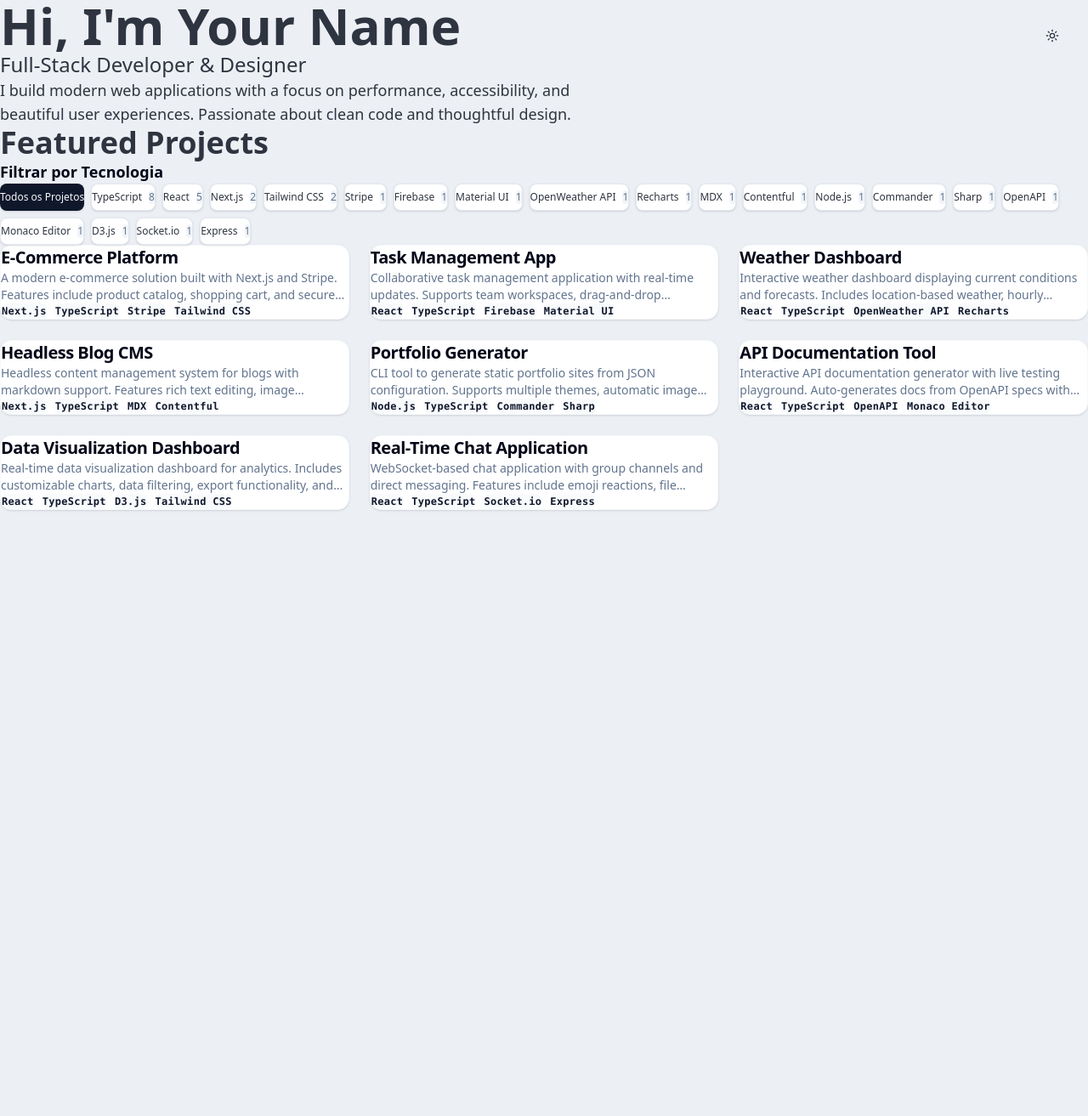
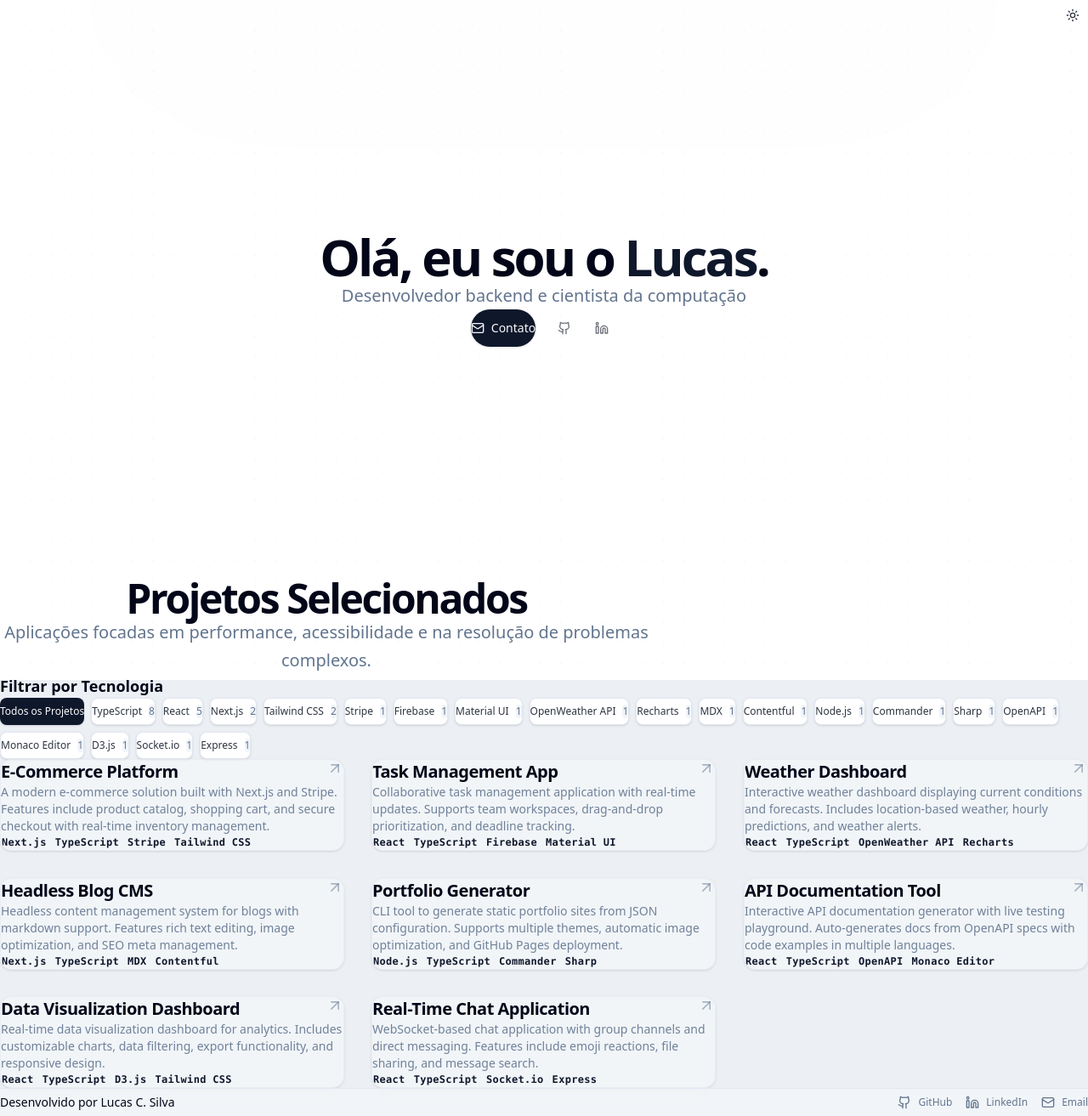
Before and after one commit to Lucas-CSilva/portfolio, a Next.js app: page / in a window 1280 px wide. Shown: the whole page at 85% size. Before the commit the page ends 800 px from the top, so only its background shows below. Built offline with nearby package versions, Linux system fonts and the light colour scheme.

Commit message:
refactor: update project gallery layout

```diff
--- a/src/app/layout.tsx
+++ b/src/app/layout.tsx
@@ -1,11 +1,12 @@
 import type { Metadata } from 'next';
 import { Providers } from './providers';
 import { ThemeToggle } from '@/components/theme/ThemeToggle';
+import { Footer } from '@/components/layout/Footer';
 import './globals.css';
 
 export const metadata: Metadata = {
-  title: 'Portfolio - Nord Design',
-  description: 'A modern portfolio showcasing projects with Nord theme',
+  title: 'Lucas Silva | Engenheiro de Software',
+  description: 'Portfólio de projetos.',
 };
 
 export default function RootLayout({
@@ -14,13 +15,30 @@ export default function RootLayout({
   children: React.ReactNode;
 }>) {
   return (
-    <html lang="en" suppressHydrationWarning>
-      <body>
+    <html lang="pt-BR" suppressHydrationWarning>
+      <body className="flex flex-col min-h-screen relative overflow-x-hidden scroll-smooth">
         <Providers>
-          <div className="fixed top-6 right-6 z-50">
-            <ThemeToggle />
+          {/* --- CAMADA DE AMBIÊNCIA (NOVO) --- */}
+          <div className="fixed inset-0 -z-10 h-full w-full bg-background transition-colors">
+             {/* Grade de Pontos (Dot Pattern) - Sutil e Técnica */}
+            <div className="absolute h-full w-full bg-[radial-gradient(var(--nord3)_1px,transparent_1px)] [background-size:24px_24px] opacity-[0.03] dark:opacity-[0.1]"></div>
+
+            {/* Aurora Glow - Um gradiente difuso no topo para dar vida */}
+            <div className="absolute top-0 left-0 right-0 h-[500px] w-full bg-primary/5 blur-[120px] opacity-10 dark:opacity-20 rounded-full translate-y-[-50%]"></div>
           </div>
-          {children}
+
+          {/* Header */}
+          <header className="fixed top-0 right-0 p-6 z-50 flex justify-end w-full pointer-events-none">
+            <div className="pointer-events-auto">
+              <ThemeToggle />
+            </div>
+          </header>
+
+          <main className="flex-1 w-full">
+            {children}
+          </main>
+
+          <Footer />
         </Providers>
       </body>
     </html>
--- a/src/components/hero/Hero.tsx
+++ b/src/components/hero/Hero.tsx
@@ -1,18 +1,39 @@
+import { Github, Linkedin, Mail } from 'lucide-react';
+import { Button } from '@/components/ui/button';
+
 export function Hero() {
   return (
-    <section className="w-full px-6 py-16 md:py-24">
-      <div className="max-w-4xl mx-auto">
-        <h1 className="text-4xl md:text-6xl font-bold text-text-primary mb-6">
-          Hi, I'm <span className="text-accent-primary">Your Name</span>
+    <section className="flex flex-col items-center justify-center min-h-[85vh] text-center px-6 animate-in fade-in slide-in-from-bottom-8 duration-1000">
+      <div className="space-y-8 max-w-2xl">
+        <h1 className="text-4xl md:text-6xl font-bold tracking-tighter text-foreground">
+          Olá, eu sou o <span className="text-primary">Lucas</span>.
         </h1>
-        <p className="text-xl md:text-2xl text-text-secondary mb-4">
-          Full-Stack Developer & Designer
-        </p>
-        <p className="text-lg text-text-muted max-w-2xl">
-          I build modern web applications with a focus on performance,
-          accessibility, and beautiful user experiences. Passionate about
-          clean code and thoughtful design.
-        </p>
+
+        <div className="text-lg md:text-xl text-muted-foreground leading-relaxed space-y-4 font-light">
+          <p>
+            Desenvolvedor backend e cientista da computação
+          </p>
+        </div>
+
+        <div className="flex flex-wrap items-center justify-center gap-4 pt-6">
+          <Button variant="default" className="h-11 px-8 rounded-full shadow-sm hover:shadow-md transition-all">
+            <Mail className="mr-2 h-4 w-4" />
+            Contato
+          </Button>
+
+          <div className="flex gap-2">
+            <Button variant="ghost" size="icon" className="rounded-full hover:bg-secondary" asChild>
+              <a href="https://github.com/lucas-csilva" target="_blank" rel="noopener noreferrer" aria-label="GitHub">
+                <Github className="h-5 w-5 opacity-70 hover:opacity-100 transition-opacity" />
+              </a>
+            </Button>
+            <Button variant="ghost" size="icon" className="rounded-full hover:bg-secondary" asChild>
+              <a href="https://linkedin.com" target="_blank" rel="noopener noreferrer" aria-label="LinkedIn">
+                <Linkedin className="h-5 w-5 opacity-70 hover:opacity-100 transition-opacity" />
+              </a>
+            </Button>
+          </div>
+        </div>
       </div>
     </section>
   );
--- /dev/null
+++ b/src/components/layout/Footer.tsx
@@ -0,0 +1,55 @@
+import { Github, Linkedin, Mail } from 'lucide-react';
+import { Button } from '@/components/ui/button';
+
+export function Footer() {
+  return (
+    <footer className="w-full border-t border-border bg-card/30 backdrop-blur-sm py-12 md:py-16">
+      <div className="container mx-auto px-6 flex flex-col md:flex-row items-center justify-between gap-6 text-center md:text-left">
+
+        {/* Identidade / Copyright */}
+        <div className="space-y-2">
+          <p className="text-sm font-medium text-foreground">
+            Desenvolvido por Lucas C. Silva
+          </p>
+        </div>
+
+        {/* Links Sociais (Reutilizando estilo Ghost para minimalismo) */}
+        <div className="flex items-center gap-4">
+          <Button variant="ghost" size="sm" asChild className="text-muted-foreground hover:text-primary">
+            <a
+              href="https://github.com/lucas-csilva"
+              target="_blank"
+              rel="noopener noreferrer"
+              aria-label="Ver perfil no GitHub"
+            >
+              <Github className="h-5 w-5 mr-2" />
+              GitHub
+            </a>
+          </Button>
+
+          <Button variant="ghost" size="sm" asChild className="text-muted-foreground hover:text-primary">
+            <a
+              href="https://linkedin.com"
+              target="_blank"
+              rel="noopener noreferrer"
+              aria-label="Ver perfil no LinkedIn"
+            >
+              <Linkedin className="h-5 w-5 mr-2" />
+              LinkedIn
+            </a>
+          </Button>
+
+          <Button variant="ghost" size="sm" asChild className="text-muted-foreground hover:text-primary">
+            <a
+              href="mailto:contato@exemplo.com"
+              aria-label="Enviar email"
+            >
+              <Mail className="h-5 w-5 mr-2" />
+              Email
+            </a>
+          </Button>
+        </div>
+      </div>
+    </footer>
+  );
+}
--- a/src/components/projects/ProjectCard.tsx
+++ b/src/components/projects/ProjectCard.tsx
@@ -7,24 +7,31 @@ import {
   CardHeader,
   CardTitle,
 } from "@/components/ui/card";
+import { ArrowUpRight } from 'lucide-react';
 
 export function ProjectCard(project: Project) {
   return (
-    <Card className="h-full flex flex-col hover:shadow-md transition-all hover:-translate-y-1 border-muted/60">
-      <CardHeader>
+    <Card className="group relative h-full flex flex-col overflow-hidden border border-border/50 bg-card/30 backdrop-blur-md transition-all duration-500 hover:border-primary/50 hover:shadow-2xl hover:shadow-primary/5 hover:-translate-y-1">
+
+      <div className="absolute inset-0 bg-gradient-to-br from-primary/5 via-transparent to-transparent opacity-0 transition-opacity duration-500 group-hover:opacity-100" />
+
+      {/* Header com flex-grow-0 para não esticar, mas com espaçamento generoso */}
+      <CardHeader className="relative z-10 p-6 space-y-4">
         <div className="flex justify-between items-start gap-4">
-          <CardTitle className="text-xl font-bold text-foreground">
+          <CardTitle className="text-xl font-bold tracking-tight text-foreground leading-snug">
             {project.title}
           </CardTitle>
-          {/* Espaço para ícone de link externo futuro */}
+          <ArrowUpRight className="w-5 h-5 flex-shrink-0 text-muted-foreground/50 transition-colors duration-300 group-hover:text-primary" />
         </div>
-        <CardDescription className="text-muted-foreground line-clamp-2">
-           {/* line-clamp ajuda a manter altura uniforme nos cards */}
+
+        {/* Adicionando min-h para garantir alinhamento visual entre cards vizinhos */}
+        <CardDescription className="text-muted-foreground/90 leading-relaxed text-sm line-clamp-4">
            {project.description}
         </CardDescription>
       </CardHeader>
 
-      <CardContent className="mt-auto pt-4">
+      {/* Content empurrado para o final com mt-auto */}
+      <CardContent className="mt-auto p-6 pt-0 relative z-10">
         <div className="flex flex-wrap gap-2">
           {project.technologies.map((tech) => (
             <TechBadge key={tech} technology={tech} />
--- a/src/components/projects/ProjectGallery.tsx
+++ b/src/components/projects/ProjectGallery.tsx
@@ -1,7 +1,7 @@
 import type { Project } from '@/lib/types';
 import { ProjectCard } from './ProjectCard';
-import { MobileCarousel } from './MobileCarousel';
 import { EmptyState } from '@/components/ui/EmptyState';
+import { cn } from '@/lib/utils';
 
 interface ProjectGalleryProps {
   projects: Project[];
@@ -9,22 +9,29 @@ interface ProjectGalleryProps {
 
 export function ProjectGallery({ projects }: ProjectGalleryProps) {
   if (projects.length === 0) {
-    return <EmptyState message="No projects found matching your filter." />;
+    return <EmptyState message="Nenhum projeto encontrado com este filtro." />;
   }
 
   return (
-    <>
-      {/* Desktop: CSS Grid (≥768px) */}
-      <div className="hidden md:grid md:grid-cols-2 lg:grid-cols-3 gap-6">
-        {projects.map((project) => (
-          <ProjectCard key={project.id} {...project} />
-        ))}
-      </div>
-
-      {/* Mobile: Embla Carousel (<768px) */}
-      <div className="md:hidden">
-        <MobileCarousel projects={projects} />
-      </div>
-    </>
+    <div className="grid grid-cols-1 sm:grid-cols-2 lg:grid-cols-3 gap-8 mx-auto">
+      {projects.map((project, index) => (
+        <div
+          key={project.id}
+          className={cn(
+            // REMOVIDO: opacity-0 (causava o problema de invisibilidade permanente)
+            // ADICIONADO: fill-mode-both (oculta durante o delay e mantém visível no final)
+            "animate-in fade-in slide-in-from-bottom-8 duration-700 fill-mode-both",
+            "h-full"
+          )}
+          style={{
+            animationDelay: `${index * 100}ms`
+          }}
+        >
+          <div className="h-full transform transition-all hover:scale-[1.02]">
+            <ProjectCard {...project} />
+          </div>
+        </div>
+      ))}
+    </div>
   );
 }
--- a/src/components/projects/ProjectsSection.tsx
+++ b/src/components/projects/ProjectsSection.tsx
@@ -12,14 +12,25 @@ export function ProjectsSection({ projects, allProjects }: ProjectsSectionProps)
   const technologies = getTechnologies(allProjects);
 
   return (
-    <section className="w-full px-6 py-12 md:py-16">
-      <div className="max-w-7xl mx-auto">
-        <h2 className="text-3xl md:text-4xl font-bold text-text-primary mb-8">
-          Featured Projects
+    // CORREÇÃO:
+    // 1. 'w-full max-w-7xl mx-auto' -> Garante largura máxima e centralização em qualquer tela.
+    // 2. 'px-6 lg:px-8' -> Garante margem lateral de segurança para que não cole na borda.
+    <section className="w-full max-w-7xl mx-auto px-6 lg:px-8 py-16 md:py-24 space-y-12">
+
+      <div className="flex flex-col items-center text-center space-y-6 max-w-3xl mx-auto">
+        <h2 className="text-3xl md:text-5xl font-bold tracking-tighter text-foreground">
+          Projetos Selecionados
         </h2>
+        <p className="text-muted-foreground text-lg md:text-xl leading-relaxed">
+          Aplicações focadas em performance, acessibilidade e na resolução de problemas complexos.
+        </p>
+      </div>
+
+      <div className="space-y-10">
         <FilterControls technologies={technologies} />
         <ProjectGallery projects={projects} />
       </div>
+
     </section>
   );
 }
--- a/src/components/theme/ThemeToggle.tsx
+++ b/src/components/theme/ThemeToggle.tsx
@@ -10,13 +10,11 @@ export function ThemeToggle() {
   const [mounted, setMounted] = useState(false);
 
   useEffect(() => {
-    // Schedule the state update to avoid cascading renders
     const timer = setTimeout(() => setMounted(true), 0);
     return () => clearTimeout(timer);
   }, []);
 
   if (!mounted) {
-    // Skeleton de carregamento simples mantendo o tamanho exato do botão final
     return (
       <Button variant="ghost" size="icon" disabled className="opacity-50">
         <span className="sr-only">Carregando tema</span>
@@ -32,7 +30,7 @@ export function ThemeToggle() {
       size="icon"
       onClick={() => setTheme(isDark ? 'light' : 'dark')}
       aria-label={`Alternar para tema ${isDark ? 'claro' : 'escuro'}`}
-      className="rounded-full" // Opcional: arredondado combina bem com ícones isolados
+      className="rounded-full"
     >
       <Sun className="h-[1.2rem] w-[1.2rem] rotate-0 scale-100 transition-all dark:-rotate-90 dark:scale-0" />
       <Moon className="absolute h-[1.2rem] w-[1.2rem] rotate-90 scale-0 transition-all dark:rotate-0 dark:scale-100" />
```
Also changed, not shown: src/components/projects/MobileCarousel.tsx (+40 -55 lines).
